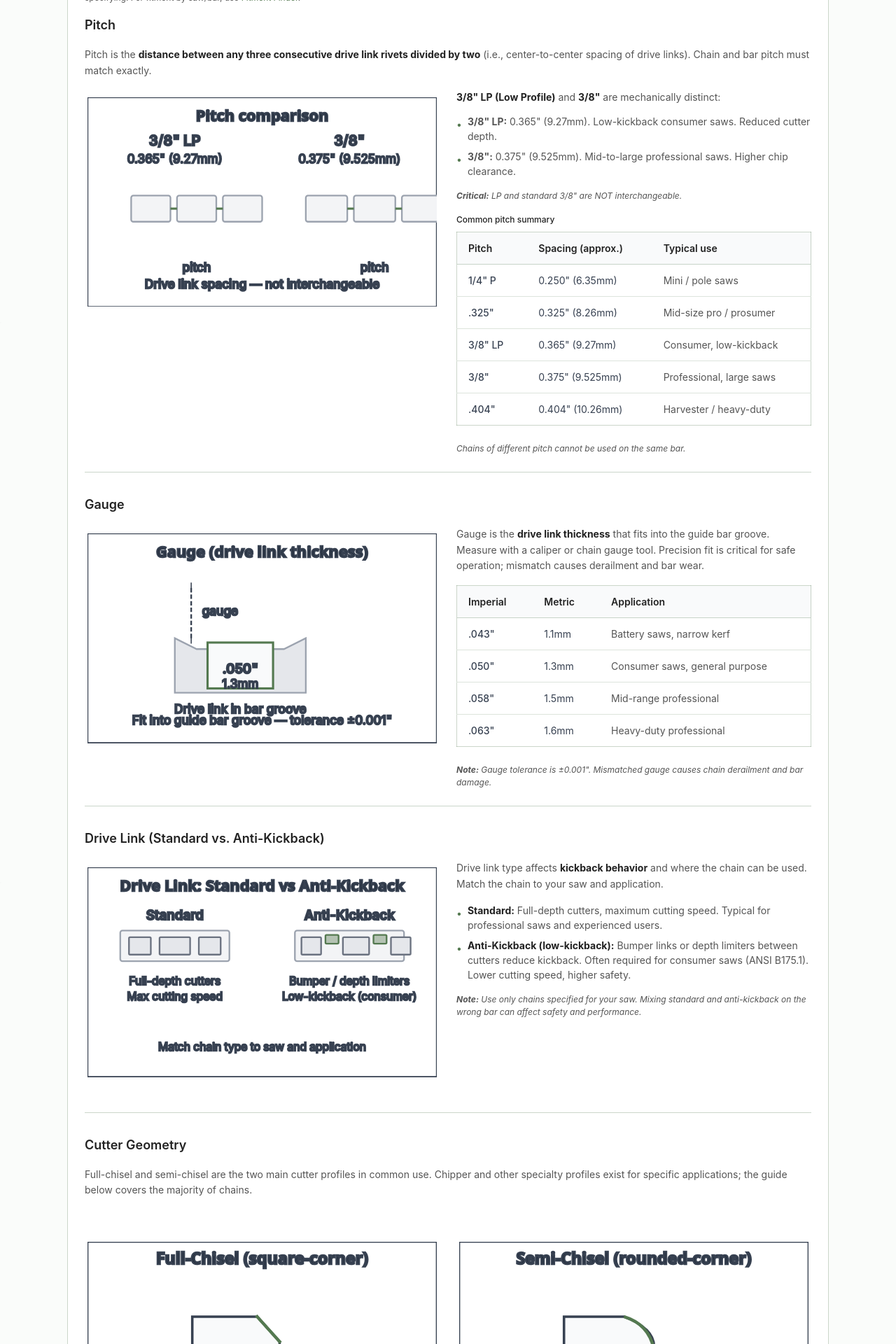
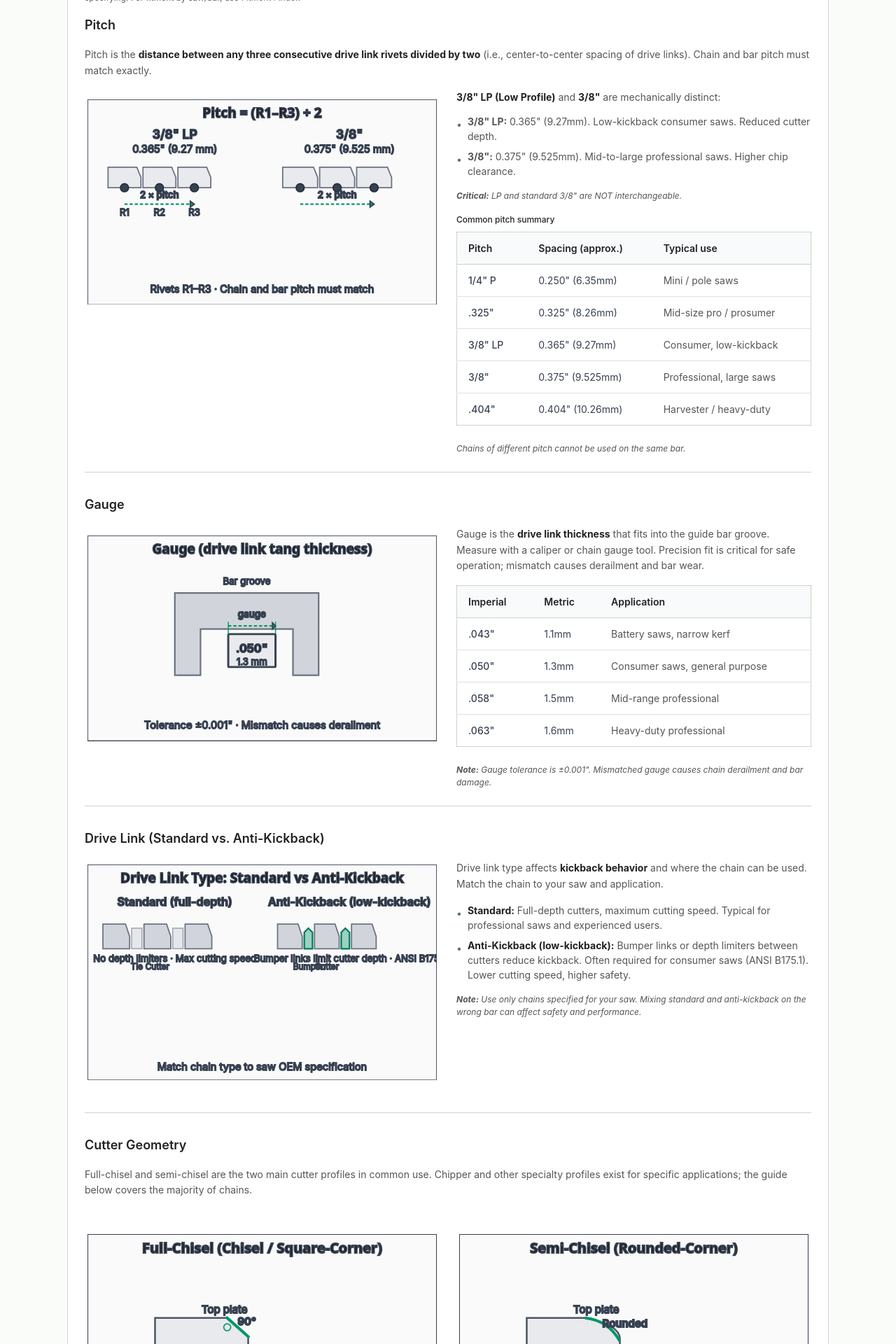
Before and after one commit to LoganOYoung/chainsaw-chain-supplier-borealgrit, a Next.js app: page /tools/technical-specs in a window 1280 px wide. Shown: the part 340-2260 px from the top of the page at 70% size. Built offline with nearby package versions, Linux system fonts and the light colour scheme.

Commit message:
ui(tools): refine technical spec SVGs to OEM manual style
- Pitch: rivets R1-R3, dimension lines, drive link shapes
- Gauge: bar groove cross-section, tang thickness
- Full/Semi chisel: top plate, depth gauge, gullet labels
- Drive link: cutter-tie vs cutter-bumper sequence

```diff
--- a/app/tools/technical-specs/page.tsx
+++ b/app/tools/technical-specs/page.tsx
@@ -19,106 +19,134 @@ export const metadata: Metadata = {
   },
 }
 
-// Inline SVGs — no network request, always display
+// Inline SVGs — technical reference style (Oregon/OEM manual)
 const SpecPitchSvg = () => (
-  <svg xmlns="http://www.w3.org/2000/svg" viewBox="0 0 320 192" fill="none" stroke="#374151" strokeWidth={1.5} className="w-full h-full max-h-[20rem] object-contain" aria-label="3/8&quot; LP vs 3/8&quot; pitch comparison — drive link spacing diagram">
-    <title>3/8&quot; LP vs 3/8&quot; Pitch — Drive link spacing</title>
-    <rect width={320} height={192} fill="#fff" />
-    <text x={160} y={22} textAnchor="middle" fontSize={14} fontWeight={600} fontFamily="system-ui,sans-serif" fill="#1f2937">Pitch comparison</text>
-    <text x={80} y={44} textAnchor="middle" fontSize={13} fontWeight={600} fill="#111">3/8&quot; LP</text>
-    <text x={80} y={60} textAnchor="middle" fontSize={11} fill="#374151">0.365&quot; (9.27mm)</text>
-    <g transform="translate(40,70)">
-      <rect x={0} y={20} width={36} height={24} rx={2} fill="#f3f4f6" stroke="#9ca3af" />
-      <rect x={42} y={20} width={36} height={24} rx={2} fill="#f3f4f6" stroke="#9ca3af" />
-      <rect x={84} y={20} width={36} height={24} rx={2} fill="#f3f4f6" stroke="#9ca3af" />
-      <line x1={36} y1={32} x2={42} y2={32} stroke="#547950" strokeWidth={2} />
-      <line x1={78} y1={32} x2={84} y2={32} stroke="#547950" strokeWidth={2} />
-      <text x={60} y={90} textAnchor="middle" fontSize={11} fontWeight={500} fill="#374151">pitch</text>
+  <svg xmlns="http://www.w3.org/2000/svg" viewBox="0 0 340 200" fill="none" stroke="#374151" strokeWidth={1.2} className="w-full h-full max-h-[20rem] object-contain" aria-label="Pitch — distance between three consecutive rivets divided by two">
+    <title>Pitch: 3 consecutive rivets ÷ 2</title>
+    <rect width={340} height={200} fill="#fafafa" />
+    <text x={170} y={18} textAnchor="middle" fontSize={13} fontWeight={700} fontFamily="system-ui,sans-serif" fill="#111">Pitch = (R1–R3) ÷ 2</text>
+    <text x={85} y={38} textAnchor="middle" fontSize={12} fontWeight={600} fill="#111">3/8&quot; LP</text>
+    <text x={85} y={52} textAnchor="middle" fontSize={10} fill="#4b5563">0.365&quot; (9.27 mm)</text>
+    <g transform="translate(20,58)">
+      {/* Drive links + rivets — 3/8 LP */}
+      <path d="M0 28 L0 8 L28 8 L32 18 L32 28 Z" fill="#e8eaed" stroke="#6b7280" strokeWidth={1.2} />
+      <path d="M34 28 L34 8 L62 8 L66 18 L66 28 Z" fill="#e8eaed" stroke="#6b7280" strokeWidth={1.2} />
+      <path d="M68 28 L68 8 L96 8 L100 18 L100 28 Z" fill="#e8eaed" stroke="#6b7280" strokeWidth={1.2} />
+      <circle cx={16} cy={28} r={4} fill="#374151" stroke="#1f2937" strokeWidth={1} />
+      <circle cx={50} cy={28} r={4} fill="#374151" stroke="#1f2937" strokeWidth={1} />
+      <circle cx={84} cy={28} r={4} fill="#374151" stroke="#1f2937" strokeWidth={1} />
+      <text x={16} y={55} textAnchor="middle" fontSize={9} fill="#374151">R1</text>
+      <text x={50} y={55} textAnchor="middle" fontSize={9} fill="#374151">R2</text>
+      <text x={84} y={55} textAnchor="middle" fontSize={9} fill="#374151">R3</text>
+      <line x1={16} y1={44} x2={84} y2={44} stroke="#059669" strokeWidth={1.5} strokeDasharray="3 2" />
+      <polygon points="84,44 80,41 80,47" fill="#059669" />
+      <text x={50} y={38} textAnchor="middle" fontSize={9} fontWeight={600} fill="#059669">2 × pitch</text>
     </g>
-    <text x={240} y={44} textAnchor="middle" fontSize={13} fontWeight={600} fill="#111">3/8&quot;</text>
-    <text x={240} y={60} textAnchor="middle" fontSize={11} fill="#374151">0.375&quot; (9.525mm)</text>
-    <g transform="translate(200,70)">
-      <rect x={0} y={20} width={38} height={24} rx={2} fill="#f3f4f6" stroke="#9ca3af" />
-      <rect x={44} y={20} width={38} height={24} rx={2} fill="#f3f4f6" stroke="#9ca3af" />
-      <rect x={88} y={20} width={38} height={24} rx={2} fill="#f3f4f6" stroke="#9ca3af" />
-      <line x1={38} y1={32} x2={44} y2={32} stroke="#547950" strokeWidth={2} />
-      <line x1={82} y1={32} x2={88} y2={32} stroke="#547950" strokeWidth={2} />
-      <text x={63} y={90} textAnchor="middle" fontSize={11} fontWeight={500} fill="#374151">pitch</text>
+    <text x={255} y={38} textAnchor="middle" fontSize={12} fontWeight={600} fill="#111">3/8&quot;</text>
+    <text x={255} y={52} textAnchor="middle" fontSize={10} fill="#4b5563">0.375&quot; (9.525 mm)</text>
+    <g transform="translate(190,58)">
+      <path d="M0 28 L0 8 L30 8 L34 18 L34 28 Z" fill="#e8eaed" stroke="#6b7280" strokeWidth={1.2} />
+      <path d="M36 28 L36 8 L66 8 L70 18 L70 28 Z" fill="#e8eaed" stroke="#6b7280" strokeWidth={1.2} />
+      <path d="M72 28 L72 8 L102 8 L106 18 L106 28 Z" fill="#e8eaed" stroke="#6b7280" strokeWidth={1.2} />
+      <circle cx={17} cy={28} r={4} fill="#374151" stroke="#1f2937" strokeWidth={1} />
+      <circle cx={53} cy={28} r={4} fill="#374151" stroke="#1f2937" strokeWidth={1} />
+      <circle cx={89} cy={28} r={4} fill="#374151" stroke="#1f2937" strokeWidth={1} />
+      <line x1={17} y1={44} x2={89} y2={44} stroke="#059669" strokeWidth={1.5} strokeDasharray="3 2" />
+      <polygon points="89,44 85,41 85,47" fill="#059669" />
+      <text x={53} y={38} textAnchor="middle" fontSize={9} fontWeight={600} fill="#059669">2 × pitch</text>
     </g>
-    <text x={160} y={175} textAnchor="middle" fontSize={11} fontWeight={500} fill="#374151">Drive link spacing — not interchangeable</text>
+    <text x={170} y={188} textAnchor="middle" fontSize={10} fill="#6b7280">Rivets R1–R3 · Chain and bar pitch must match</text>
   </svg>
 )
 const SpecGaugeSvg = () => (
-  <svg xmlns="http://www.w3.org/2000/svg" viewBox="0 0 320 192" fill="none" stroke="#374151" strokeWidth={1.5} className="w-full h-full max-h-[20rem] object-contain" aria-label="Drive link gauge — cross-section in bar groove">
-    <title>Drive link gauge — cross-section</title>
-    <rect width={320} height={192} fill="#fff" />
-    <text x={160} y={22} textAnchor="middle" fontSize={14} fontWeight={600} fontFamily="system-ui,sans-serif" fill="#1f2937">Gauge (drive link thickness)</text>
-    <g transform="translate(80,50)">
-      <path d="M0 46 L0 96 L120 96 L120 46 L100 56 L20 56 Z" fill="#e5e7eb" stroke="#9ca3af" />
-      <rect x={30} y={50} width={60} height={42} fill="#f9fafb" stroke="#547950" strokeWidth={2} />
-      <text x={60} y={78} textAnchor="middle" fontSize={12} fontWeight={600} fill="#111">.050&quot;</text>
-      <text x={60} y={92} textAnchor="middle" fontSize={11} fill="#374151">1.3mm</text>
-      <text x={60} y={115} textAnchor="middle" fontSize={11} fontWeight={500} fill="#374151">Drive link in bar groove</text>
+  <svg xmlns="http://www.w3.org/2000/svg" viewBox="0 0 340 200" fill="none" stroke="#374151" strokeWidth={1.2} className="w-full h-full max-h-[20rem] object-contain" aria-label="Gauge — drive link tang thickness in bar groove">
+    <title>Gauge: Drive link thickness in bar groove</title>
+    <rect width={340} height={200} fill="#fafafa" />
+    <text x={170} y={18} textAnchor="middle" fontSize={13} fontWeight={700} fontFamily="system-ui,sans-serif" fill="#111">Gauge (drive link tang thickness)</text>
+    <g transform="translate(85,36)">
+      {/* Bar cross-section: groove = channel, drive link fits in */}
+      <path d="M0 20 L0 100 L25 100 L25 55 L115 55 L115 100 L140 100 L140 20 Z" fill="#d1d5db" stroke="#6b7280" strokeWidth={1.5} />
+      <text x={70} y={12} textAnchor="middle" fontSize={9} fill="#4b5563">Bar groove</text>
+      {/* Drive link tang in groove */}
+      <rect x={52} y={60} width={46} height={32} fill="#e8eaed" stroke="#374151" strokeWidth={2} rx={1} />
+      <text x={75} y={78} textAnchor="middle" fontSize={11} fontWeight={700} fill="#111">.050&quot;</text>
+      <text x={75} y={90} textAnchor="middle" fontSize={9} fill="#4b5563">1.3 mm</text>
+      {/* Gauge dimension */}
+      <line x1={52} y1={48} x2={52} y2={60} stroke="#059669" strokeWidth={1} />
+      <line x1={98} y1={48} x2={98} y2={60} stroke="#059669" strokeWidth={1} />
+      <line x1={52} y1={52} x2={98} y2={52} stroke="#059669" strokeWidth={1.5} strokeDasharray="3 2" />
+      <polygon points="98,52 95,49 95,55" fill="#059669" />
+      <text x={75} y={44} textAnchor="middle" fontSize={9} fontWeight={600} fill="#059669">gauge</text>
     </g>
-    <line x1={95} y1={45} x2={95} y2={54} stroke="#374151" strokeWidth={1} />
-    <line x1={95} y1={92} x2={95} y2={101} stroke="#374151" strokeWidth={1} />
-    <line x1={95} y1={50} x2={95} y2={96} stroke="#374151" strokeDasharray="4 2" />
-    <text x={105} y={75} fontSize={11} fontWeight={500} fill="#1f2937">gauge</text>
-    <text x={160} y={175} textAnchor="middle" fontSize={11} fontWeight={500} fill="#374151">Fit into guide bar groove — tolerance ±0.001&quot;</text>
+    <text x={170} y={188} textAnchor="middle" fontSize={10} fill="#6b7280">Tolerance ±0.001&quot; · Mismatch causes derailment</text>
   </svg>
 )
 const SpecFullChiselSvg = () => (
-  <svg xmlns="http://www.w3.org/2000/svg" viewBox="0 0 280 128" fill="none" stroke="#374151" strokeWidth={1.5} className="w-full h-full max-h-[20rem] object-contain" aria-label="Full-chisel cutter profile — square-corner geometry">
-    <title>Full-Chisel cutter — square-corner</title>
-    <rect width={280} height={128} fill="#fff" />
-    <text x={140} y={18} textAnchor="middle" fontSize={13} fontWeight={600} fontFamily="system-ui,sans-serif" fill="#1f2937">Full-Chisel (square-corner)</text>
-    <g transform="translate(70,28)">
-      <path d="M14 72 L14 32 L66 32 L84 52 L84 72 Z" fill="#f9fafb" stroke="#374151" strokeWidth={2} />
-      <path d="M66 32 L84 52" stroke="#547950" strokeWidth={2.5} strokeLinecap="square" />
+  <svg xmlns="http://www.w3.org/2000/svg" viewBox="0 0 300 150" fill="none" stroke="#374151" strokeWidth={1.2} className="w-full h-full max-h-[20rem] object-contain" aria-label="Full-chisel cutter profile — top plate, depth gauge, square corner">
+    <title>Full-Chisel: Square-corner cutter profile</title>
+    <rect width={300} height={150} fill="#fafafa" />
+    <text x={150} y={16} textAnchor="middle" fontSize={12} fontWeight={700} fontFamily="system-ui,sans-serif" fill="#111">Full-Chisel (Chisel / Square-Corner)</text>
+    <g transform="translate(50,30)">
+      {/* Cutter profile: top plate (horizontal), side plate, cutting corner 90°, depth gauge, gullet */}
+      <path d="M8 90 L8 42 L70 42 L88 58 L88 90 L75 90 L75 70 L20 70 L20 90 Z" fill="#e8eaed" stroke="#4b5563" strokeWidth={1.5} />
+      <path d="M70 42 L88 58" stroke="#059669" strokeWidth={2.5} strokeLinecap="square" />
+      <circle cx={70} cy={50} r={3} fill="none" stroke="#059669" strokeWidth={1} />
+      <text x={79} y={48} fontSize={9} fontWeight={600} fill="#059669">90°</text>
+      <text x={48} y={38} fontSize={9} fill="#4b5563">Top plate</text>
+      <text x={10} y={80} fontSize={9} fill="#4b5563">Side plate</text>
+      <text x={45} y={95} fontSize={9} fill="#4b5563">Gullet</text>
+      <text x={82} y={82} fontSize={9} fill="#4b5563">Depth gauge</text>
     </g>
-    <text x={140} y={92} textAnchor="middle" fontSize={11} fontWeight={600} fill="#1f2937">Square corner · 90°</text>
-    <text x={140} y={106} textAnchor="middle" fontSize={10} fill="#374151">Max chip clearance · softwoods</text>
+    <text x={150} y={138} textAnchor="middle" fontSize={10} fill="#6b7280">Square cutting corner · Max chip clearance · Softwoods</text>
   </svg>
 )
 const SpecSemiChiselSvg = () => (
-  <svg xmlns="http://www.w3.org/2000/svg" viewBox="0 0 280 128" fill="none" stroke="#374151" strokeWidth={1.5} className="w-full h-full max-h-[20rem] object-contain" aria-label="Semi-chisel cutter profile — rounded-corner geometry">
-    <title>Semi-Chisel cutter — rounded-corner</title>
-    <rect width={280} height={128} fill="#fff" />
-    <text x={140} y={18} textAnchor="middle" fontSize={13} fontWeight={600} fontFamily="system-ui,sans-serif" fill="#1f2937">Semi-Chisel (rounded-corner)</text>
-    <g transform="translate(70,28)">
-      <path d="M14 72 L14 32 L62 32 Q88 42 86 58 L86 72 Z" fill="#f9fafb" stroke="#374151" strokeWidth={2} />
-      <path d="M62 32 Q82 38 86 58" stroke="#547950" strokeWidth={2.5} fill="none" />
+  <svg xmlns="http://www.w3.org/2000/svg" viewBox="0 0 300 150" fill="none" stroke="#374151" strokeWidth={1.2} className="w-full h-full max-h-[20rem] object-contain" aria-label="Semi-chisel cutter profile — rounded cutting corner">
+    <title>Semi-Chisel: Rounded-corner cutter profile</title>
+    <rect width={300} height={150} fill="#fafafa" />
+    <text x={150} y={16} textAnchor="middle" fontSize={12} fontWeight={700} fontFamily="system-ui,sans-serif" fill="#111">Semi-Chisel (Rounded-Corner)</text>
+    <g transform="translate(50,30)">
+      <path d="M8 90 L8 42 L58 42 Q90 48 88 62 L88 90 L75 90 L75 70 L20 70 L20 90 Z" fill="#e8eaed" stroke="#4b5563" strokeWidth={1.5} />
+      <path d="M58 42 Q78 44 88 62" stroke="#059669" strokeWidth={2.5} fill="none" />
+      <text x={73} y={50} fontSize={9} fontWeight={600} fill="#059669">Rounded</text>
+      <text x={48} y={38} fontSize={9} fill="#4b5563">Top plate</text>
+      <text x={10} y={80} fontSize={9} fill="#4b5563">Side plate</text>
+      <text x={45} y={95} fontSize={9} fill="#4b5563">Gullet</text>
+      <text x={82} y={82} fontSize={9} fill="#4b5563">Depth gauge</text>
     </g>
-    <text x={140} y={92} textAnchor="middle" fontSize={11} fontWeight={600} fill="#1f2937">Rounded corner</text>
-    <text x={140} y={106} textAnchor="middle" fontSize={10} fill="#374151">Better edge retention · hardwoods</text>
+    <text x={150} y={138} textAnchor="middle" fontSize={10} fill="#6b7280">Rounded cutting corner · Edge retention · Hardwoods, dirty wood</text>
   </svg>
 )
 const SpecDriveLinkSvg = () => (
-  <svg xmlns="http://www.w3.org/2000/svg" viewBox="0 0 320 192" fill="none" stroke="#374151" strokeWidth={1.5} className="w-full h-full max-h-[20rem] object-contain" aria-label="Drive link: Standard vs Anti-Kickback">
-    <title>Drive Link — Standard vs Anti-Kickback</title>
-    <rect width={320} height={192} fill="#fff" />
-    <text x={160} y={22} textAnchor="middle" fontSize={14} fontWeight={600} fontFamily="system-ui,sans-serif" fill="#1f2937">Drive Link: Standard vs Anti-Kickback</text>
-    <text x={80} y={48} textAnchor="middle" fontSize={12} fontWeight={600} fill="#111">Standard</text>
-    <g transform="translate(30,58)">
-      <rect x={0} y={0} width={100} height={28} rx={2} fill="#f3f4f6" stroke="#9ca3af" />
-      <rect x={8} y={6} width={20} height={16} rx={1} fill="#e5e7eb" stroke="#6b7280" />
-      <rect x={36} y={6} width={28} height={16} rx={1} fill="#e5e7eb" stroke="#6b7280" />
-      <rect x={72} y={6} width={20} height={16} rx={1} fill="#e5e7eb" stroke="#6b7280" />
+  <svg xmlns="http://www.w3.org/2000/svg" viewBox="0 0 340 210" fill="none" stroke="#374151" strokeWidth={1.2} className="w-full h-full max-h-[20rem] object-contain" aria-label="Drive link type: Standard vs Anti-Kickback (bumper links)">
+    <title>Drive Link: Standard vs Anti-Kickback</title>
+    <rect width={340} height={210} fill="#fafafa" />
+    <text x={170} y={18} textAnchor="middle" fontSize={13} fontWeight={700} fontFamily="system-ui,sans-serif" fill="#111">Drive Link Type: Standard vs Anti-Kickback</text>
+    <text x={85} y={40} textAnchor="middle" fontSize={11} fontWeight={600} fill="#111">Standard (full-depth)</text>
+    <g transform="translate(15,50)">
+      {/* Standard: Cutter–Tie–Cutter–Tie–Cutter — side view, no bumpers */}
+      <path d="M0 32 L0 8 L22 8 L26 20 L26 32 Z" fill="#d1d5db" stroke="#6b7280" strokeWidth={1.2} />
+      <path d="M28 32 L28 12 L38 12 L38 32 Z" fill="#e5e7eb" stroke="#9ca3af" strokeWidth={1} />
+      <path d="M40 32 L40 8 L62 8 L66 20 L66 32 Z" fill="#d1d5db" stroke="#6b7280" strokeWidth={1.2} />
+      <path d="M68 32 L68 12 L78 12 L78 32 Z" fill="#e5e7eb" stroke="#9ca3af" strokeWidth={1} />
+      <path d="M80 32 L80 8 L102 8 L106 20 L106 32 Z" fill="#d1d5db" stroke="#6b7280" strokeWidth={1.2} />
+      <text x={53} y={52} textAnchor="middle" fontSize={8} fill="#6b7280">Cutter</text>
+      <text x={33} y={52} textAnchor="middle" fontSize={8} fill="#6b7280">Tie</text>
     </g>
-    <text x={80} y={108} textAnchor="middle" fontSize={10} fill="#374151">Full-depth cutters</text>
-    <text x={80} y={122} textAnchor="middle" fontSize={10} fill="#374151">Max cutting speed</text>
-    <text x={240} y={48} textAnchor="middle" fontSize={12} fontWeight={600} fill="#111">Anti-Kickback</text>
-    <g transform="translate(190,58)">
-      <rect x={0} y={0} width={100} height={28} rx={2} fill="#f3f4f6" stroke="#9ca3af" />
-      <rect x={6} y={6} width={18} height={16} rx={1} fill="#e5e7eb" stroke="#6b7280" />
-      <rect x={28} y={4} width={12} height={8} rx={1} fill="#547950" fillOpacity={0.4} stroke="#547950" />
-      <rect x={44} y={6} width={24} height={16} rx={1} fill="#e5e7eb" stroke="#6b7280" />
-      <rect x={72} y={4} width={12} height={8} rx={1} fill="#547950" fillOpacity={0.4} stroke="#547950" />
-      <rect x={88} y={6} width={18} height={16} rx={1} fill="#e5e7eb" stroke="#6b7280" />
+    <text x={85} y={95} textAnchor="middle" fontSize={9} fill="#4b5563">No depth limiters · Max cutting speed</text>
+    <text x={255} y={40} textAnchor="middle" fontSize={11} fontWeight={600} fill="#111">Anti-Kickback (low-kickback)</text>
+    <g transform="translate(185,50)">
+      {/* Anti-kickback: Cutter–Bumper–Cutter–Bumper — bumper has raised hump */}
+      <path d="M0 32 L0 8 L20 8 L24 20 L24 32 Z" fill="#d1d5db" stroke="#6b7280" strokeWidth={1.2} />
+      <path d="M26 32 L26 16 L30 12 L34 16 L34 32 Z" fill="#059669" fillOpacity={0.4} stroke="#047857" strokeWidth={1.5} />
+      <path d="M36 32 L36 8 L56 8 L60 20 L60 32 Z" fill="#d1d5db" stroke="#6b7280" strokeWidth={1.2} />
+      <path d="M62 32 L62 16 L66 12 L70 16 L70 32 Z" fill="#059669" fillOpacity={0.4} stroke="#047857" strokeWidth={1.5} />
+      <path d="M72 32 L72 8 L92 8 L96 20 L96 32 Z" fill="#d1d5db" stroke="#6b7280" strokeWidth={1.2} />
+      <text x={48} y={52} textAnchor="middle" fontSize={8} fill="#6b7280">Cutter</text>
+      <text x={30} y={52} textAnchor="middle" fontSize={8} fill="#047857">Bumper</text>
     </g>
-    <text x={240} y={108} textAnchor="middle" fontSize={10} fill="#374151">Bumper / depth limiters</text>
-    <text x={240} y={122} textAnchor="middle" fontSize={10} fill="#374151">Low-kickback (consumer)</text>
-    <text x={160} y={168} textAnchor="middle" fontSize={10} fill="#6b7280">Match chain type to saw and application</text>
+    <text x={255} y={95} textAnchor="middle" fontSize={9} fill="#4b5563">Bumper links limit cutter depth · ANSI B175.1</text>
+    <text x={170} y={200} textAnchor="middle" fontSize={10} fill="#6b7280">Match chain type to saw OEM specification</text>
   </svg>
 )
 export default function TechnicalSpecsPage() {
```
